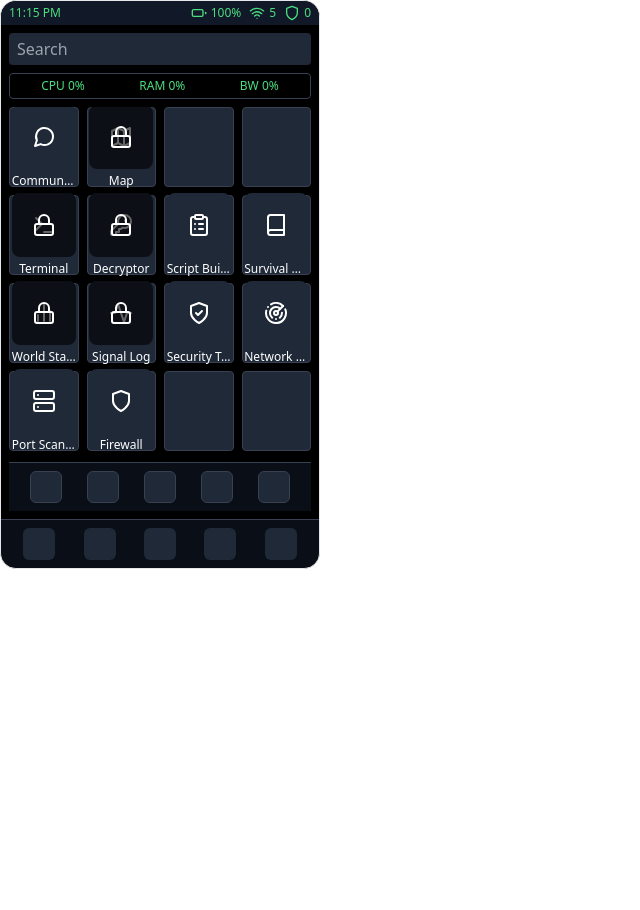
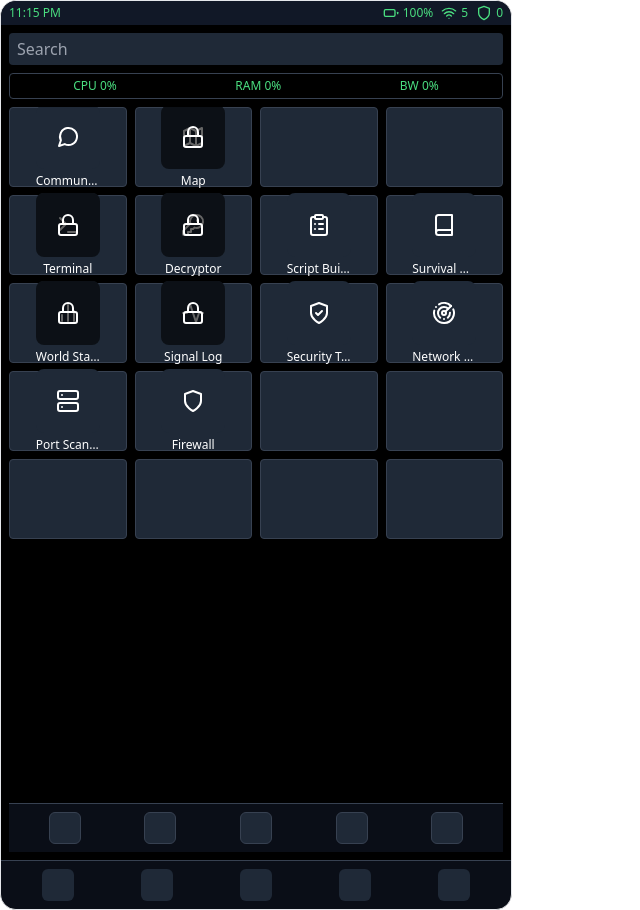
Before and after one commit to kingpinzs/post-apoc-learn, a React (Create React App) app: page / in a window 1280 px wide. Shown: the whole page, without its empty margins (0-640 px from the left). Before the commit the page ends 800 px from the top, so only its background shows below. Built offline with nearby package versions, Linux system fonts and the light colour scheme.

Commit message:
Make phone layout responsive

```diff
--- a/src/components/Game.jsx
+++ b/src/components/Game.jsx
@@ -1119,7 +1119,7 @@ TIPS FOR THIS CHALLENGE:
   return (
     <div className="min-h-screen bg-black p-4 flex items-center justify-center">
       <div className="matrix-bg" />
-      <div className="w-full max-w-md relative">
+      <div className="w-full relative max-w-md sm:max-w-lg md:max-w-xl lg:max-w-2xl">
         <Particles trigger={gameState.showParticles} />
         {/* Device Frame */}
         <div className="absolute inset-0 border-2 border-green-500 rounded-3xl pointer-events-none"></div>
--- a/src/components/PhoneFrame.jsx
+++ b/src/components/PhoneFrame.jsx
@@ -24,7 +24,9 @@ const PhoneFrame = ({
   }, []);
 
   return (
-    <div className="relative w-full max-w-xs aspect-[9/16] border rounded-2xl overflow-hidden bg-black text-green-400 flex flex-col">
+    <div
+      className="relative w-full aspect-[9/16] border rounded-2xl overflow-hidden bg-black text-green-400 flex flex-col max-w-xs sm:max-w-sm md:max-w-md lg:max-w-lg"
+    >
       <div className={cn("flex items-center justify-between text-xs px-2 py-1", statusBarColor)}>
         <span>{time}</span>
         <div className="flex items-center space-x-2">
```
